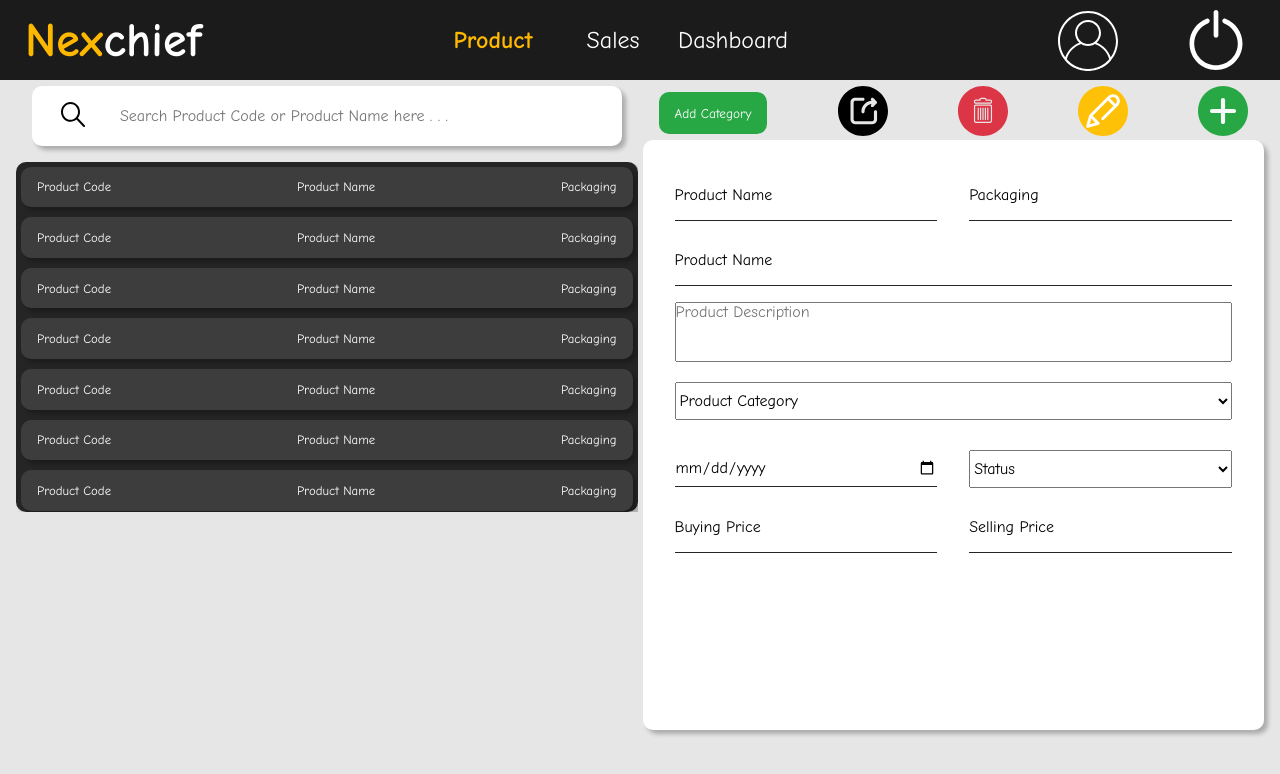
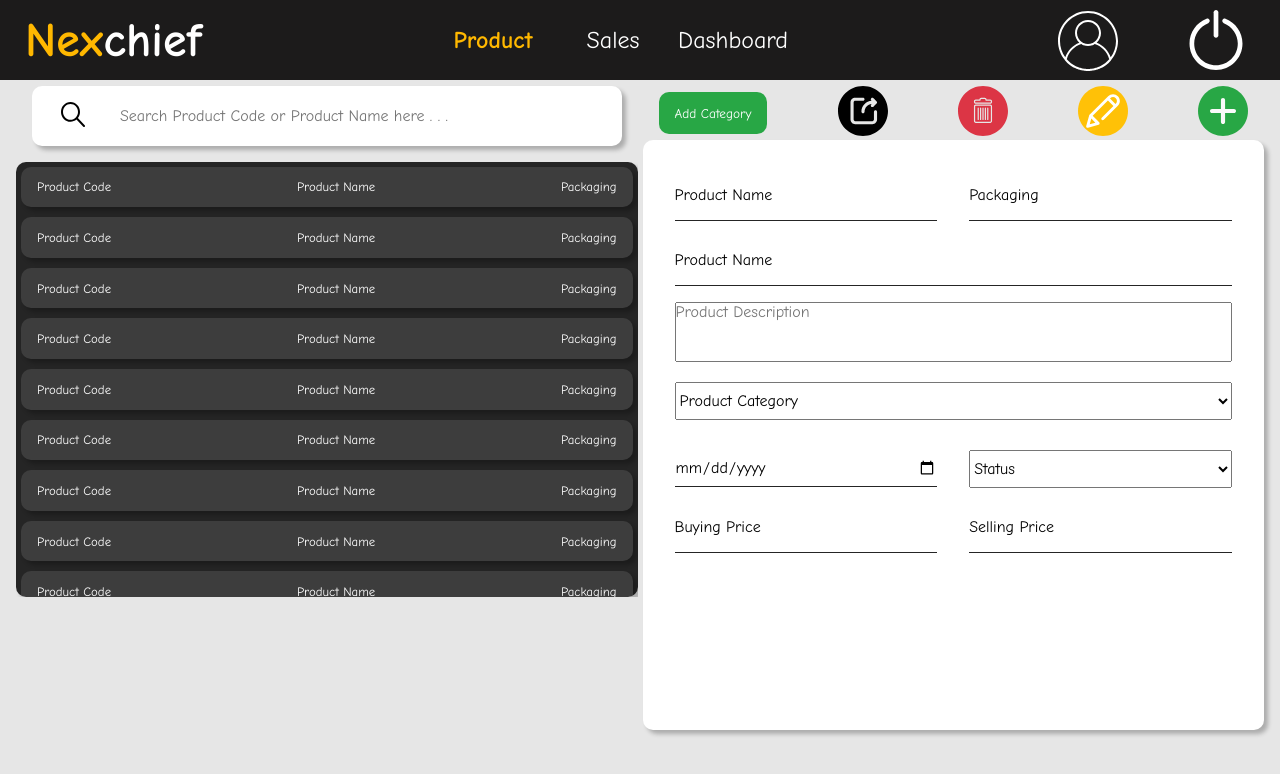
Before and after one commit to MikoAjiNurachman/some_project, a React (Create React App) app: page /app/product in a window 1280 px wide. Shown: the top 774 px of the page. Built offline with nearby package versions, Linux system fonts and the light colour scheme.

Commit message:
benerin box

```diff
--- a/src/assets/product.css
+++ b/src/assets/product.css
@@ -11,7 +11,7 @@
 }
 
 .product-list .list-box-container {
-    max-height: 440px;
+    height: 435px;
     overflow-y: auto;
 }
 
@@ -49,7 +49,7 @@
 .product-list .list-box {
     background-color: #252525;
     width: 100%;
-    /* max-height: 95%; */
+    height: 100%;
     display: flex;
     flex-direction: column;
     overflow-y: auto;
```
